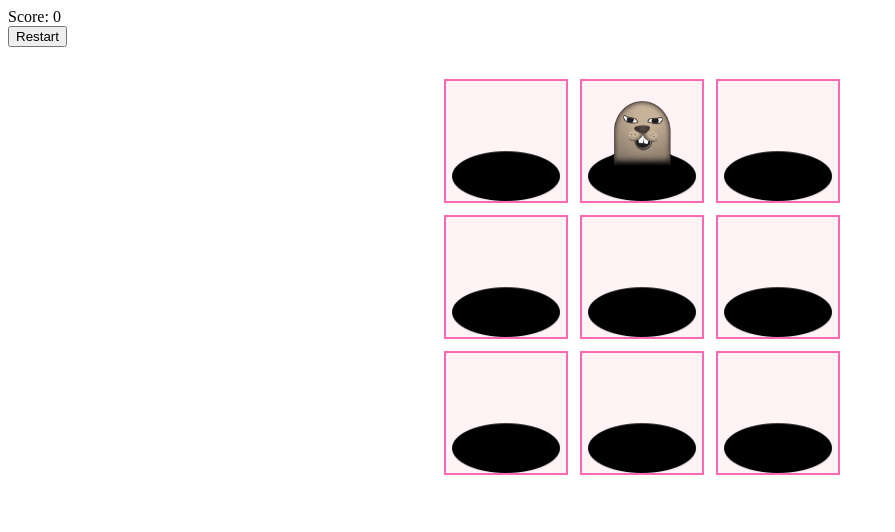
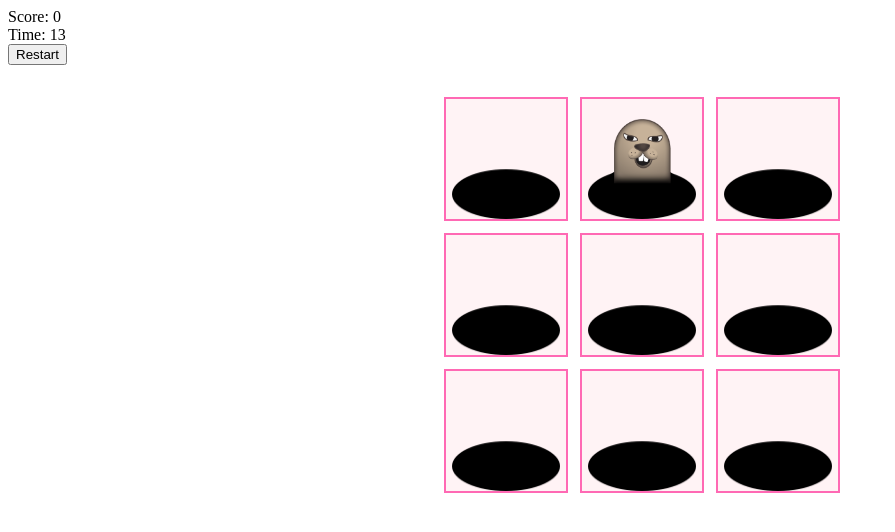
Before and after one commit to MariTopel/whack-a-mole, a React (Vite) app: page / in a window 1280 px wide. Both pictures are taken after a click on the button "Play". Shown: the top 532 px of the page, without its empty margins (0-895 px from the left). Built offline with nearby package versions, Linux system fonts and the light colour scheme.

Commit message:
i forgot to add the div for time into the board display

```diff
--- a/src/Board.jsx
+++ b/src/Board.jsx
@@ -13,6 +13,7 @@ export default function Board() {
     <div className="game-board">
       <header>
         <div>Score: {score}</div>
+        <div>Time: {timeLeft}</div>
         <button onClick={restart}>Restart</button>
       </header>
       <div className="holes-container">
```
